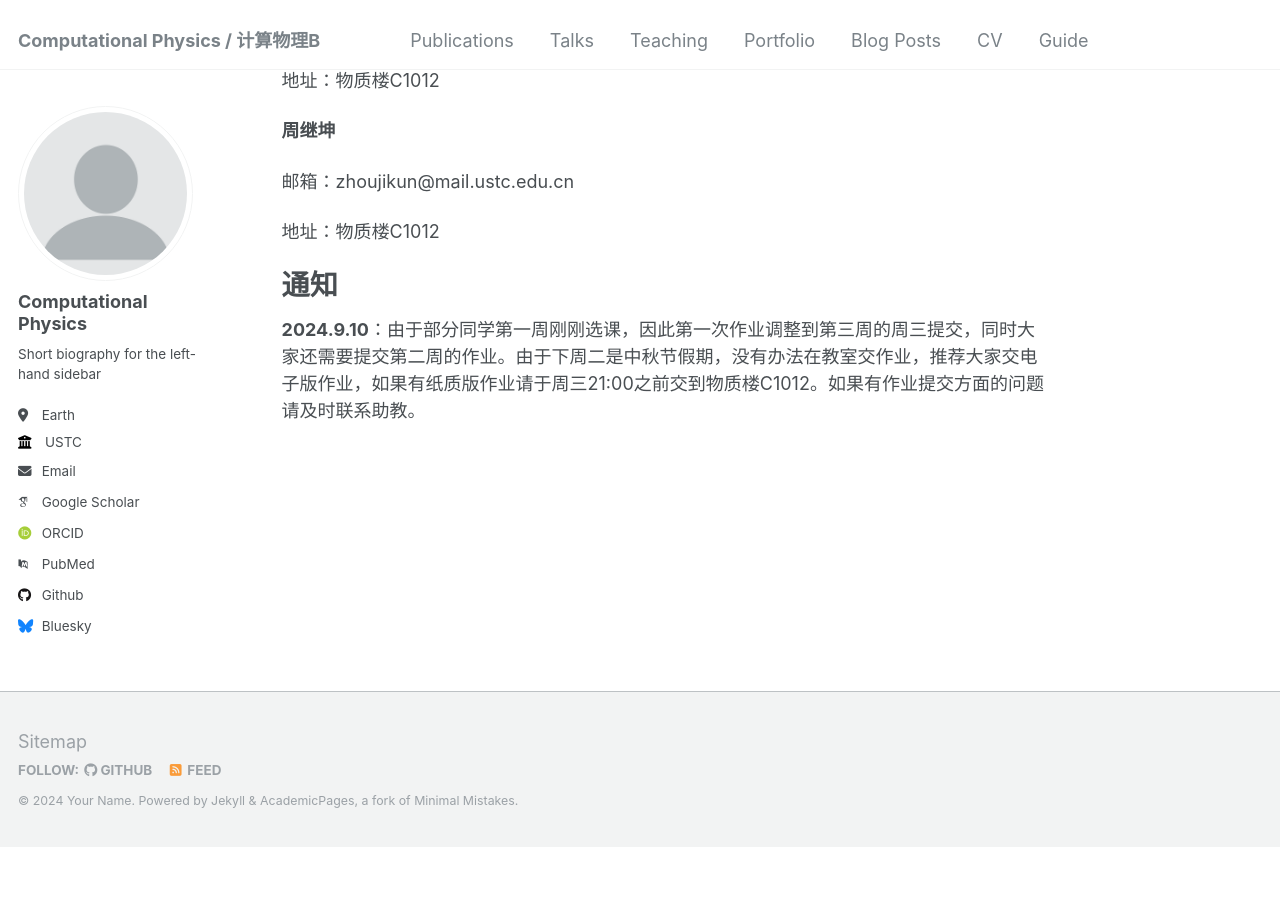
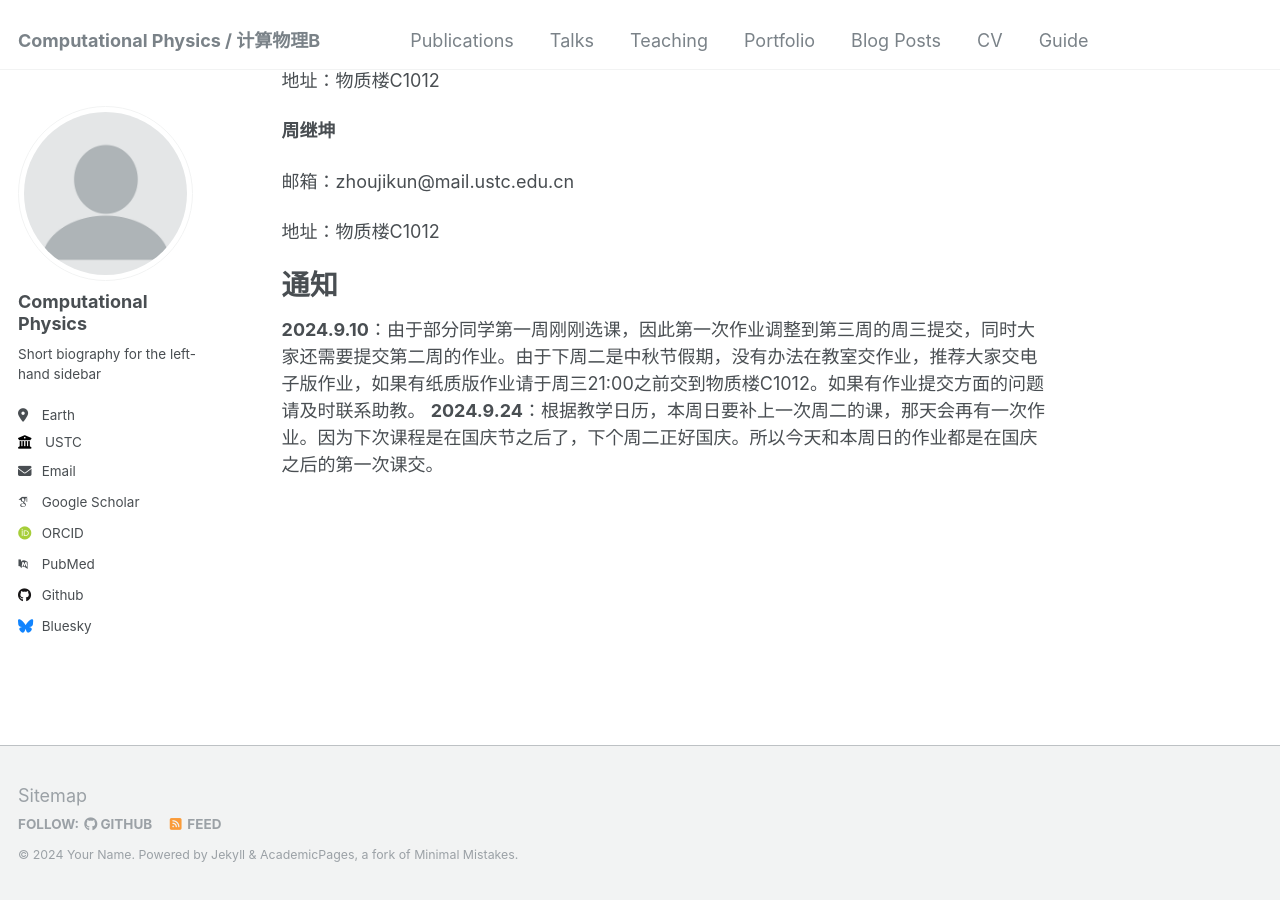
Before and after one commit to ZhouJikunn/ZhouJikunn.github.io, a Jekyll site: the page built from _pages/about.md, in a window 1280 px wide and 900 px high, scrolled down 1286 px. Built offline with Jekyll 4.4.1, drawn with Linux system fonts in a browser that asks for light colours; some web fonts are replaced; before the commit the page ends 2132 px from its top, so only the background shows below that.

Commit message:
Update about.md

```diff
--- a/_pages/about.md
+++ b/_pages/about.md
@@ -59,3 +59,4 @@ redirect_from:
 通知
 ======
 **2024.9.10**：由于部分同学第一周刚刚选课，因此第一次作业调整到第三周的周三提交，同时大家还需要提交第二周的作业。由于下周二是中秋节假期，没有办法在教室交作业，推荐大家交电子版作业，如果有纸质版作业请于周三21:00之前交到物质楼C1012。如果有作业提交方面的问题请及时联系助教。
+**2024.9.24**：根据教学日历，本周日要补上一次周二的课，那天会再有一次作业。因为下次课程是在国庆节之后了，下个周二正好国庆。所以今天和本周日的作业都是在国庆之后的第一次课交。
```
